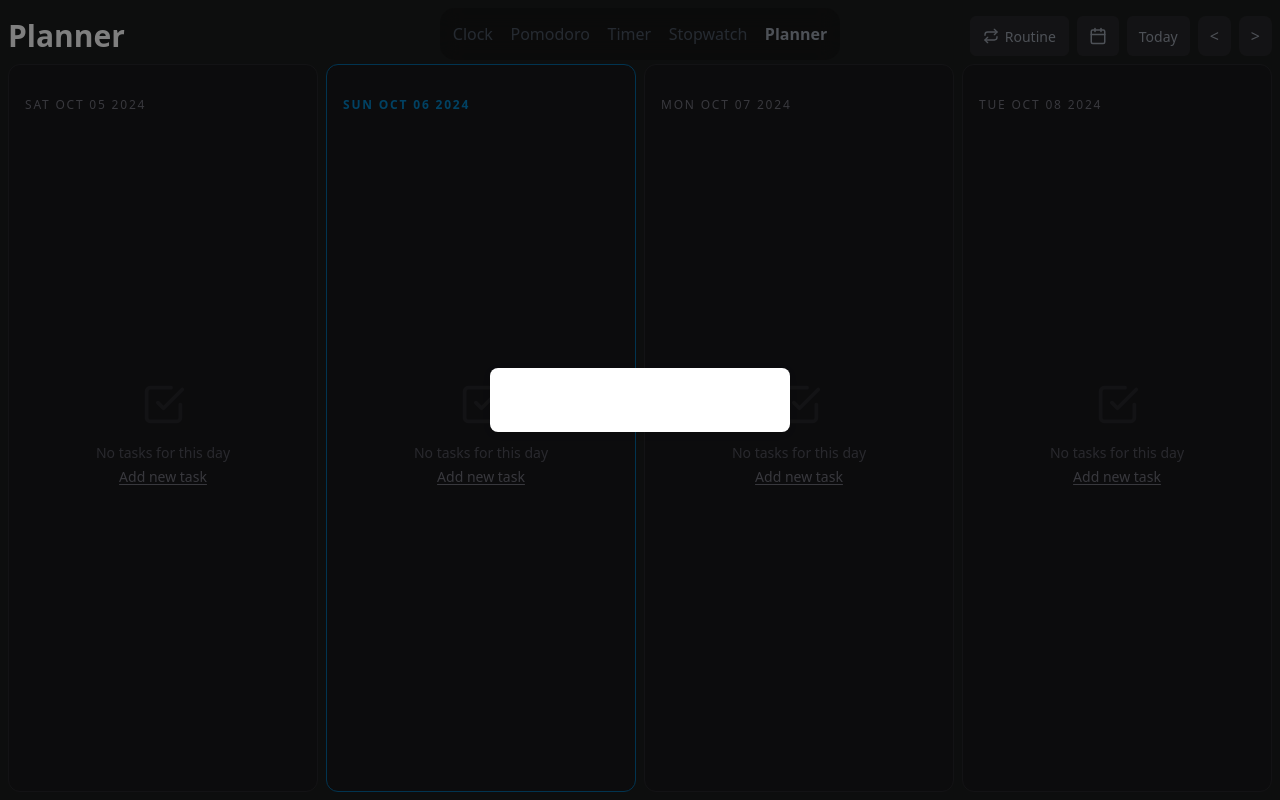
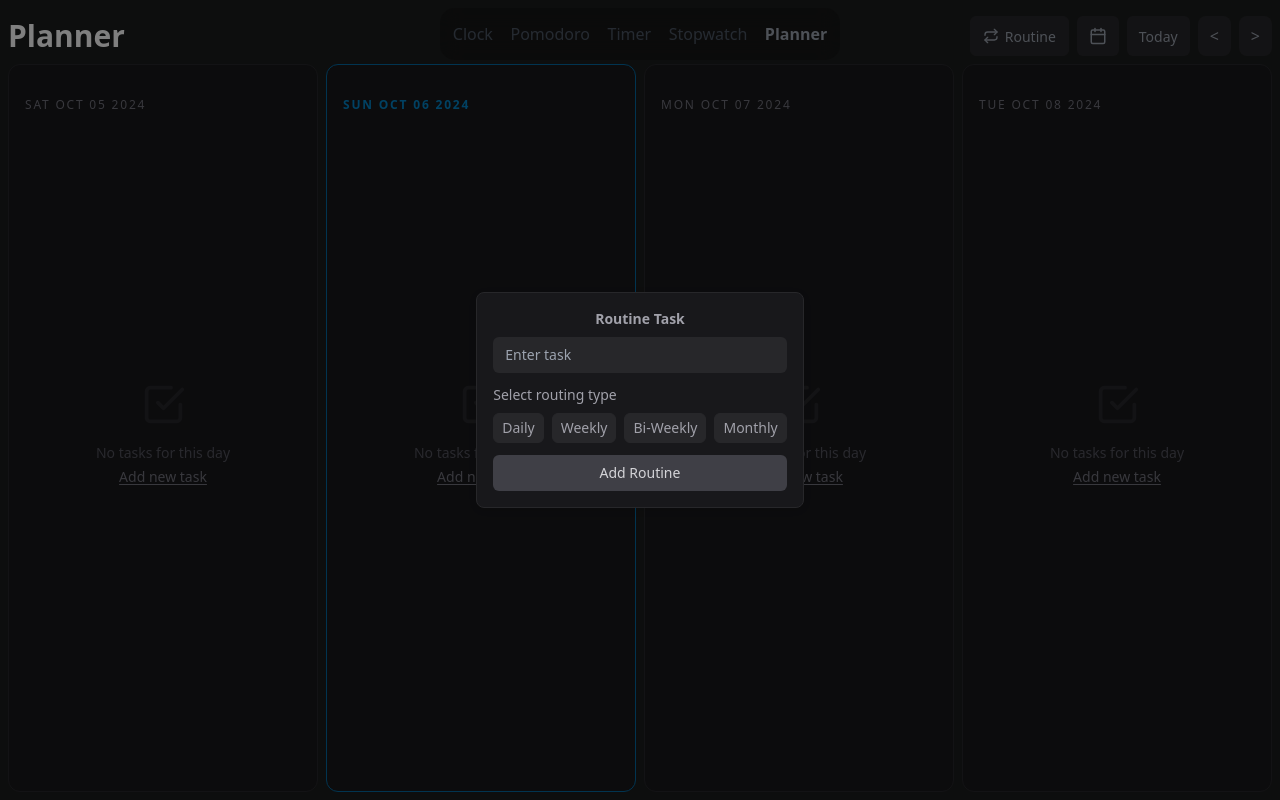
Before and after one commit to itsashishg/timer-pvt, a React (Create React App) app: page /planner in a window 1280 px wide. Both pictures are taken after a click on the button "Routine". Built offline with nearby package versions, Linux system fonts and the light colour scheme.

Commit message:
Routine component added.

```diff
--- a/src/App.css
+++ b/src/App.css
@@ -183,10 +183,31 @@ input {
 }
 
 .dialog {
-    background: white;
-    padding: 20px;
+    /* background: white; */
+    /* padding: 20px; */
     border-radius: 8px;
     box-shadow: 0 2px 10px rgba(0, 0, 0, 0.1);
-    width: 300px;
+    /* width: 300px; */
     z-index: 1001;
 }
+
+.routine-btn {
+    display: flex;
+    align-items: center;
+    justify-content: center;
+    gap: 0.25rem;
+    border-radius: 0.375rem;
+    border: 1px solid #27272a;
+    padding-left: 0.5rem;
+    padding-right: 0.5rem;
+    padding-top: 0.25rem;
+    padding-bottom: 0.25rem;
+    text-transform: capitalize;
+    background-color: #27272a;
+    color: #a1a1aa;
+}
+
+.active-routine-btn {
+    background-color: #a1a1aa;
+    color: #111827;
+}
--- a/src/components/elements/routine.js
+++ b/src/components/elements/routine.js
@@ -1,19 +1,63 @@
+import { useEffect, useState } from "react";
 import useEscapeKeyListener from "../custom-hooks/useEscapeKeyListener";
 
 export default function Routine({ isOpen, onClose }) {
     useEscapeKeyListener(onClose);
+    const [routineTask, setRoutineTask] = useState({ task: '', type: '', day: '', date: '' });
+    const weekDays = ['Sun', 'Mon', 'Tue', 'Wed', 'Thu', 'Fri', 'Sat'];
+    const handleOverlayClick = (event) => { onClose() };
+    const handleDialogClick = (event) => { event.stopPropagation() };
+    const handleFormSubmit = () => {
+        console.log(routineTask);
+        onClose();
+    }
 
-    const handleOverlayClick = (event) => { onClose() };
-
-    const handleDialogClick = (event) => { event.stopPropagation() };
+    useEffect(() => {
+        setRoutineTask({ task: '', type: '', day: '', date: '' });
+    }, [])
 
     if (!isOpen) return null;
 
     return (
         <div className="dialog-overlay" onClick={handleOverlayClick}>
-            <div className="dialog" onClick={handleDialogClick}>
-
-                <button onClick={onClose}>Close</button>
+            <div className="dialog border-zinc-800 bg-zinc-900 p-4 text-sm text-zinc-400 flex flex-col rounded-lg border" onClick={handleDialogClick}>
+                <p className="text-center mb-2 font-bold">Routine Task</p>
+                <div className="mx-auto">
+                    <input type="text" value={routineTask.task} onChange={(e) => setRoutineTask({ ...routineTask, task: e.target.value })} placeholder="Enter task" className="mb-3 w-full rounded-md bg-zinc-800 px-3 py-2 text-zinc-300 outline-none focus:ring-0" />
+                    <p className="mb-2">Select routing type</p><div className="mb-3 flex flex-wrap gap-2">
+                        <button type="button" onClick={() => setRoutineTask({ ...routineTask, type: 'DAILY' })}
+                            className={`routine-btn ${routineTask.type === 'DAILY' ? 'active-routine-btn' : ''}`}>daily</button>
+                        <button type="button" onClick={() => setRoutineTask({ ...routineTask, type: 'WEEKLY' })}
+                            className={`routine-btn ${routineTask.type === 'WEEKLY' ? 'active-routine-btn' : ''}`}>weekly</button>
+                        <button type="button" onClick={() => setRoutineTask({ ...routineTask, type: 'BI_WEEKLY' })}
+                            className={`routine-btn ${routineTask.type === 'BI_WEEKLY' ? 'active-routine-btn' : ''}`}>bi-weekly</button>
+                        <button type="button" onClick={() => setRoutineTask({ ...routineTask, type: 'MONTHLY' })}
+                            className={`routine-btn ${routineTask.type === 'MONTHLY' ? 'active-routine-btn' : ''}`}>monthly</button>
+                    </div>
+                    {
+                        (routineTask.type === 'BI_WEEKLY' || routineTask.type === 'WEEKLY') &&
+                        <div className="mb-3">
+                            <p className="mb-2">On which days</p>
+                            <div className="grid grid-cols-4 gap-2">
+                                {
+                                    weekDays.map((day, i) => <button key={i} type="button" onClick={() => setRoutineTask({ ...routineTask, day: day })} className={`routine-btn ${routineTask.day === day ? 'active-routine-btn' : ''}`}>{day}</button>)
+                                }
+                            </div>
+                        </div>
+                    }
+                    {
+                        (routineTask.type === 'MONTHLY') &&
+                        <div className="mb-3">
+                            <p className="mb-2">On which dates</p>
+                            <div className="grid grid-cols-7 gap-2">
+                                {
+                                    Array(32).fill().map((date, i) => <button key={i} type="button" onClick={() => setRoutineTask({ ...routineTask, date: i })} className={`routine-btn ${routineTask.date === i ? 'active-routine-btn' : ''}`}>{i}</button>)
+                                }
+                            </div>
+                        </div>
+                    }
+                    <button type="submit" onClick={handleFormSubmit} className="w-full rounded-md bg-zinc-700 py-2 text-center text-sm text-zinc-300 outline-none hover:bg-zinc-600 hover:text-zinc-200 focus:bg-zinc-600 focus:ring-0">Add Routine</button>
+                </div>
             </div>
         </div>
     );
--- a/src/index.css
+++ b/src/index.css
@@ -1,24 +1,10 @@
 body {
   margin: 0;
-  font-family: -apple-system, BlinkMacSystemFont, 'Segoe UI', 'Roboto', 'Oxygen',
-    'Ubuntu', 'Cantarell', 'Fira Sans', 'Droid Sans', 'Helvetica Neue',
-    sans-serif;
+  font-family: -apple-system, BlinkMacSystemFont, 'Segoe UI', 'Roboto', 'Oxygen', 'Ubuntu', 'Cantarell', 'Fira Sans', 'Droid Sans', 'Helvetica Neue', sans-serif;
   -webkit-font-smoothing: antialiased;
   -moz-osx-font-smoothing: grayscale;
 }
 
 code {
-  font-family: source-code-pro, Menlo, Monaco, Consolas, 'Courier New',
-    monospace;
+  font-family: source-code-pro, Menlo, Monaco, Consolas, 'Courier New', monospace;
 }
-
-.nav-link {
-  text-decoration: none;
-  color: #4a4a4a;
-  font-weight: 600;
-  transition: color 0.3s;
-}
-
-.nav-link:hover {
-  color: #1a1a1a;
-}
```
